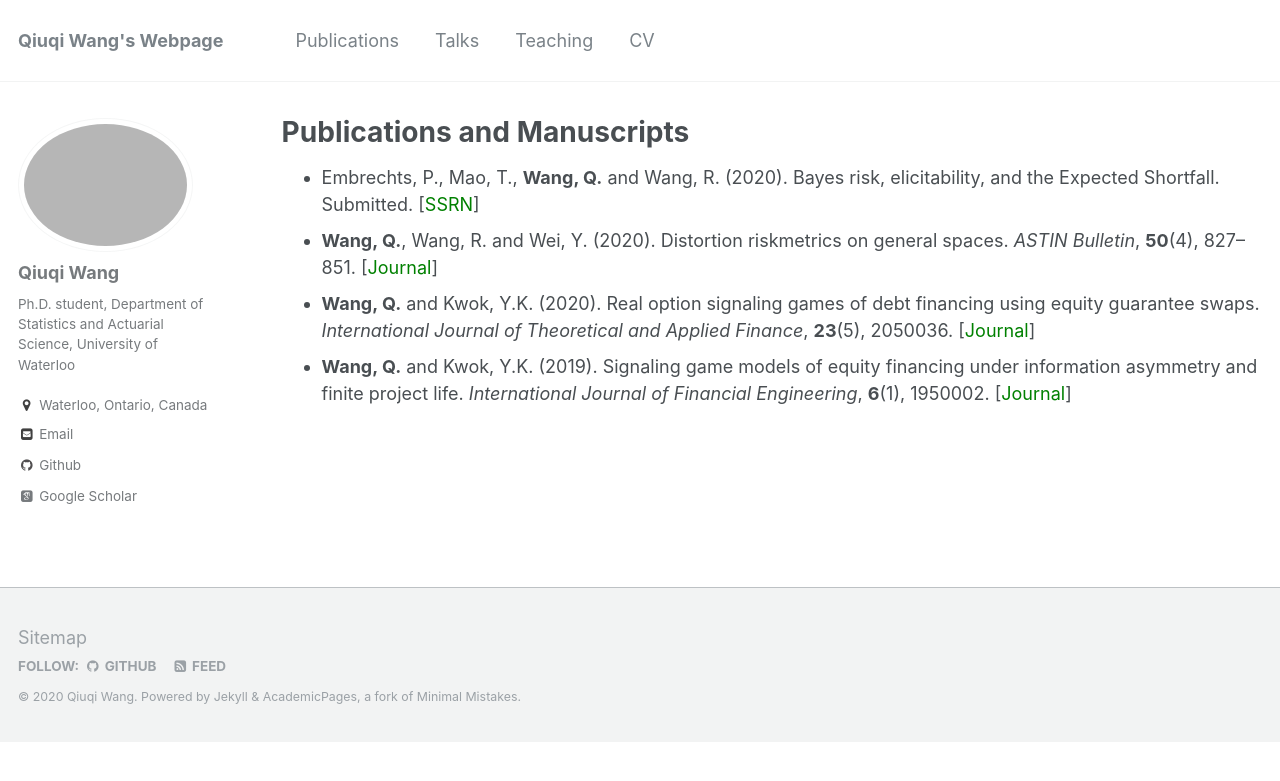
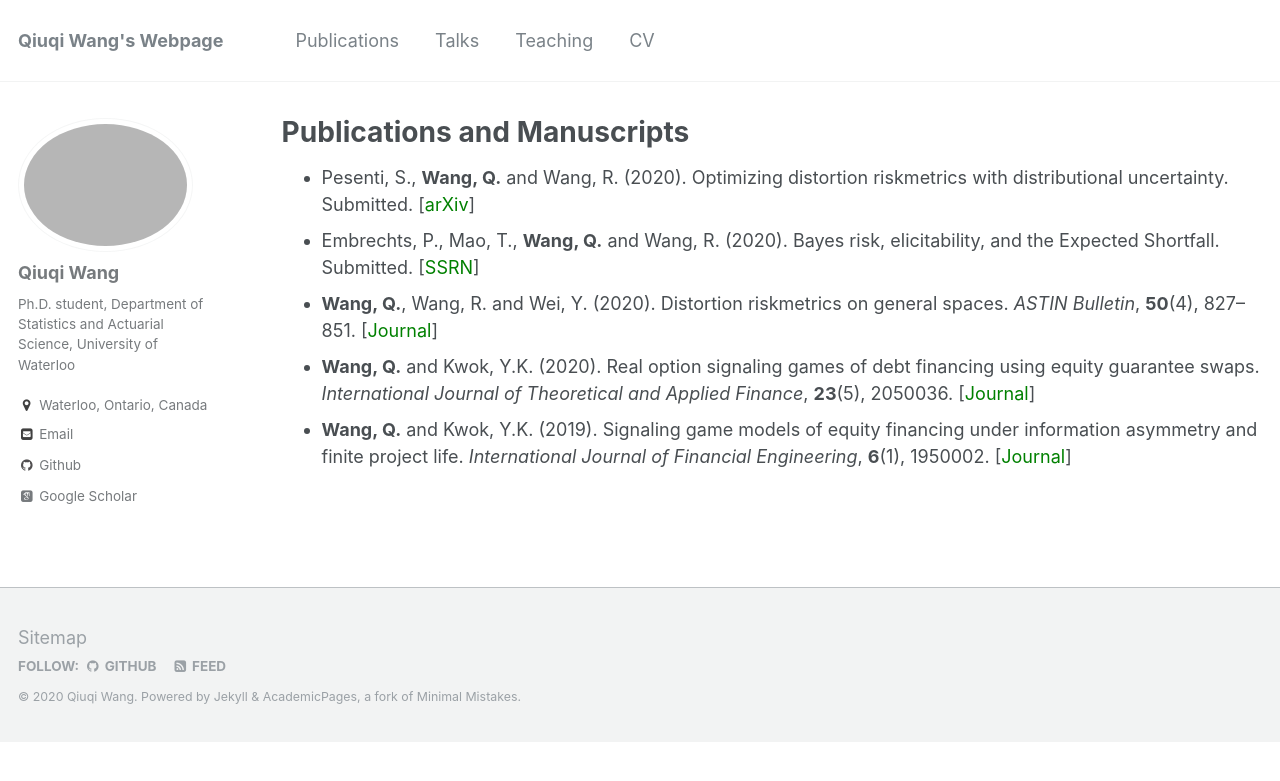
Before and after one commit to qwangan/qwangan.github.io, a Jekyll site: the page built from _pages/publications.md, in a window 1280 px wide. Shown: the top 781 px of the page. Built offline with Jekyll 4.4.1, drawn with Linux system fonts in a browser that asks for light colours; some web fonts are replaced.

Commit message:
Update publications.md

```diff
--- a/_pages/publications.md
+++ b/_pages/publications.md
@@ -5,6 +5,7 @@
 author_profile: true
 ---
 
+* Pesenti, S., **Wang, Q.** and Wang, R. (2020). Optimizing distortion riskmetrics with distributional uncertainty. Submitted. [[<span style="color:green">arXiv</span>]](http://arxiv.org/abs/2011.04889)
 * Embrechts, P., Mao, T., **Wang, Q.** and Wang, R. (2020). Bayes risk, elicitability, and the Expected Shortfall. Submitted. [[<span style="color:green">SSRN</span>]](https://ssrn.com/abstract=3708379)
 * **Wang, Q.**, Wang, R. and Wei, Y.  (2020). Distortion riskmetrics on general spaces. *ASTIN Bulletin*, **50**(4), 827--851. [[<span style="color:green">Journal</span>]](https://doi.org/10.1017/asb.2020.14)
 * **Wang, Q.** and Kwok, Y.K. (2020). Real option signaling games of debt financing using equity guarantee swaps. *International Journal of Theoretical and Applied Finance*, **23**(5), 2050036. [[<span style="color:green">Journal</span>]](https://doi.org/10.1142/S0219024920500363)
```
